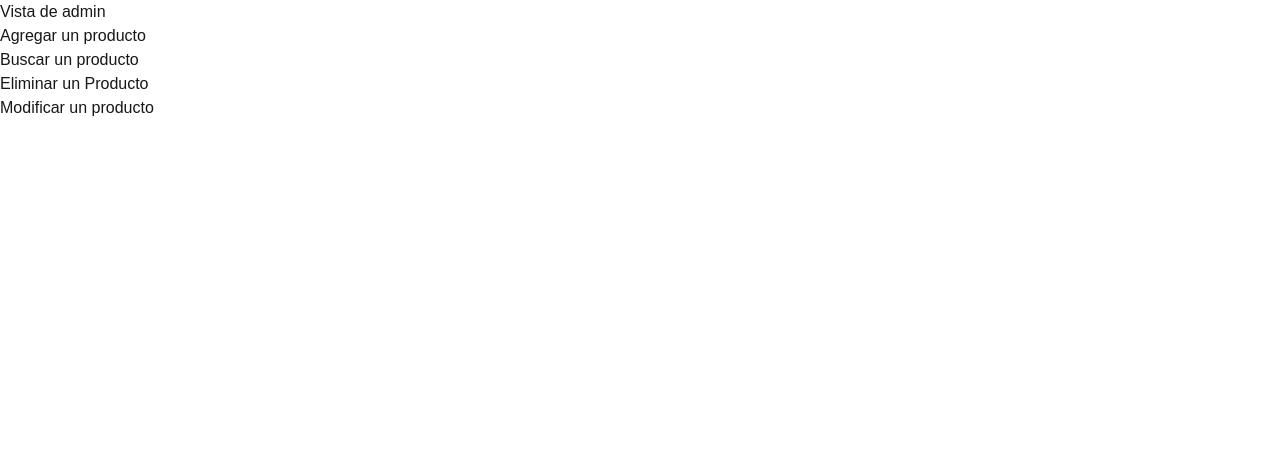
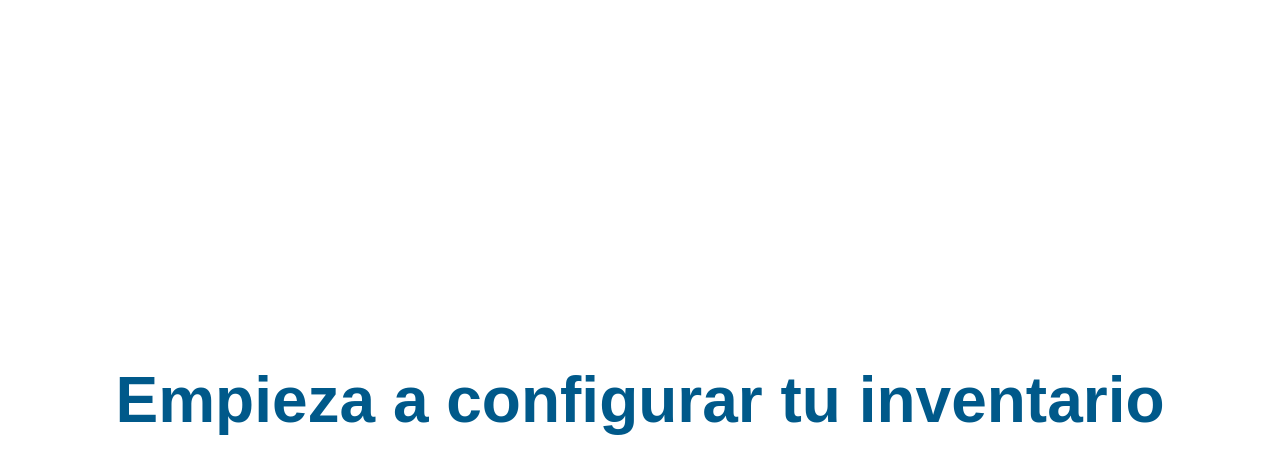
Before and after one commit to Setex10/my-app, a Next.js app: page /admin in a window 1280 px wide. Shown: the top 474 px of the page. Built offline with nearby package versions, Linux system fonts and the light colour scheme.

Commit message:
Se creo la vista de admin

```diff
--- /dev/null
+++ b/src/app/admin/admin.css
@@ -0,0 +1,11 @@
+main {
+    width: 100%;
+    min-height: 100vh;
+    display: flex;
+    justify-content: center;
+    align-items: center;
+}
+
+h2 {
+    font-size: 4rem;
+}
--- a/src/app/admin/page.jsx
+++ b/src/app/admin/page.jsx
@@ -1,23 +1,9 @@
 import { Link } from "react-router-dom"
-
+import "./admin.css"
 // Las etiquetas "a" son solo de referencia, se cambiaran para implementar el react router dom
 const Admin = () => {
     return <main>
-        <h2>Vista de admin</h2>
-        <section>
-            <div>
-                <a href="/">Agregar un producto</a>
-            </div>
-            <div>
-                <a href="/">Buscar un producto</a>
-            </div>
-            <div>
-                <a href="/">Eliminar un Producto</a>
-            </div>
-            <div>
-                <a href="/">Modificar un producto</a>
-            </div>
-        </section>
+        <h2 className="text-sky-800 font-bold">Empieza a configurar tu inventario</h2>
     </main>
 }
 
--- a/src/app/layout.js
+++ b/src/app/layout.js
@@ -20,8 +20,7 @@ export default function RootLayout({ children }) {
   return (
     <html lang="en">
       <body
-        className={`${geistSans.variable} ${geistMono.variable} antialiased`}
-      >
+        className={`${geistSans.variable} ${geistMono.variable} antialiased`}>
         {children}
       </body>
     </html>
```
